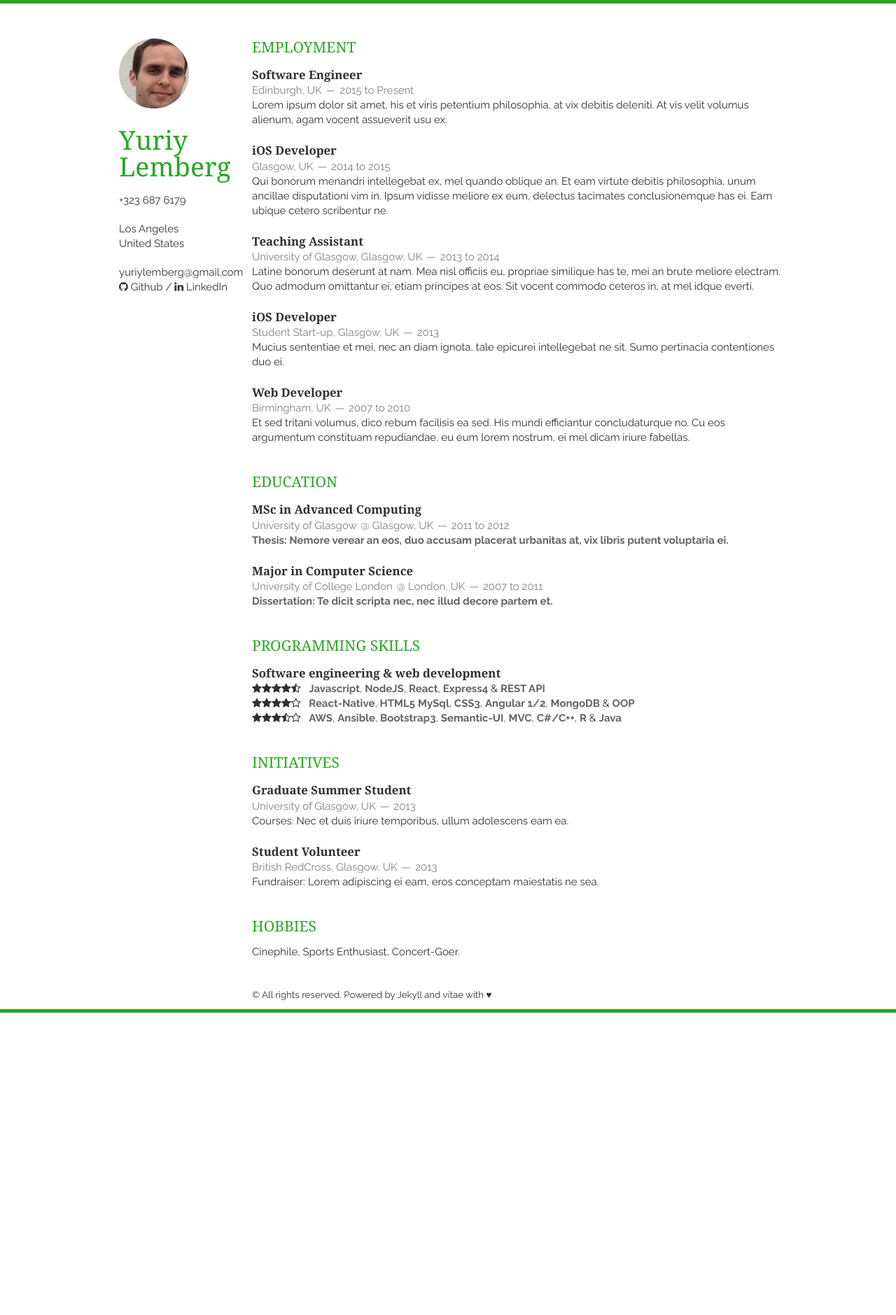
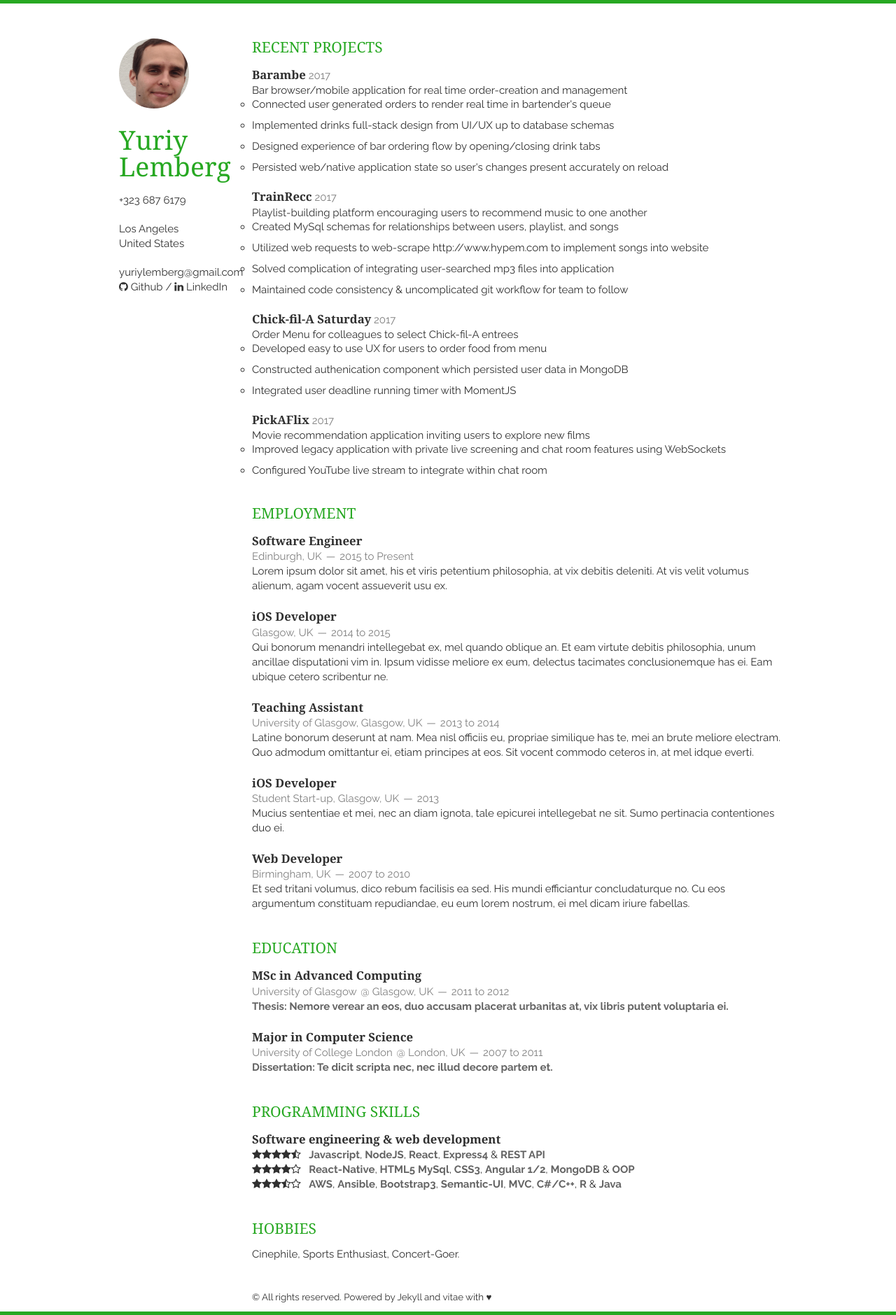
Before and after one commit to ylemberg/ylemberg.github.io, a Jekyll site: the page built from index.html, in a window 1280 px wide. Shown: the whole page at 70% size. Built offline with Jekyll 4.4.1, drawn with Linux system fonts in a browser that asks for light colours; nearby versions of some CDN libraries; the list of posts is cut into pages by our own code; before the commit the page ends 1447 px from its top, so only the background shows below that.

Commit message:
[feat] Finish adding projects

```diff
--- a/_includes/initiatives.html
+++ /dev/null
@@ -1,21 +0,0 @@
-<section class="thirteen columns">
-    <h1>Initiatives</h1>
-    <article>
-        <header>
-            <h1>Graduate Summer Student</h1>
-            <span><address>University of Glasgow, UK</address><time>2013</time></span>
-        </header>
-        <p>
-            Courses: Nec et duis iriure temporibus, ullum adolescens eam ea.
-        </p>
-    </article>
-    <article>
-        <header>
-            <h1>Student Volunteer</h1>
-            <span><address>British RedCross, Glasgow, UK</address><time>2013</time></span>
-        </header>
-        <p>
-            Fundraiser: Lorem adipiscing ei eam, eros conceptam maiestatis ne sea.
-        </p>
-    </article>
-</section>
--- /dev/null
+++ b/_includes/projects.html
@@ -0,0 +1,52 @@
+<section class="thirteen columns">
+  <h1>Recent Projects</h1>
+  <article>
+    <header>
+      <h1 class="project-title">Barambe</h1>
+      <span><time>2017</time></span>
+    </header>
+    <p class="project-description">Bar browser/mobile application for real time order-creation and management</p>
+    <ul class="bullet-points">
+      <li class="bullet-point">Connected user generated orders to render real time in bartender's queue</li>
+      <li class="bullet-point">Implemented drinks full-stack design from UI/UX up to database schemas</li>
+      <li class="bullet-point">Designed experience of bar ordering flow by opening/closing drink tabs</li>
+      <li class="bullet-point">Persisted web/native application state so user's changes present accurately on reload</li>
+    </ul>
+  </article>
+  <article>
+    <header>
+      <h1 class="project-title">TrainRecc</h1>
+      <span><time>2017</time></span>
+    </header>
+    <p class="project-description">Playlist-building platform encouraging users to recommend music to one another</p>
+    <ul class="bullet-points">
+      <li class="bullet-point">Created MySql schemas for relationships between users, playlist, and songs</li>
+      <li class="bullet-point">Utilized web requests to web-scrape http://www.hypem.com to implement songs into website</li>
+      <li class="bullet-point">Solved complication of integrating user-searched mp3 files into application</li>
+      <li class="bullet-point">Maintained code consistency & uncomplicated git workflow for team to follow</li>
+    </ul>
+  </article>
+  <article>
+    <header>
+      <h1 class="project-title">Chick-fil-A Saturday</h1>
+      <span><time>2017</time></span>
+    </header>
+    <p class="project-description">Order Menu for colleagues to select Chick-fil-A entrees</p>
+    <ul class="bullet-points">
+      <li class="bullet-point">Developed easy to use UX for users to order food from menu</li>
+      <li class="bullet-point">Constructed authenication component which persisted user data in MongoDB</li>
+      <li class="bullet-point">Integrated user deadline running timer with MomentJS</li>
+    </ul>
+  </article>
+  <article>
+    <header>
+      <h1 class="project-title">PickAFlix</h1>
+      <span><time>2017</time></span>
+    </header>
+    <p class="project-description">Movie recommendation application inviting users to explore new films</p>
+    <ul class="bullet-points">
+      <li class="bullet-point">Improved legacy application with private live screening and chat room features using WebSockets</li>
+      <li class="bullet-point">Configured YouTube live stream to integrate within chat room</li>
+    </ul>
+  </article>
+</section>
--- a/index.html
+++ b/index.html
@@ -1,6 +1,8 @@
 ---
 layout: layout
 ---
+
+{% include projects.html %}
 
 {% include employment.html %}
 
@@ -8,6 +10,4 @@ layout: layout
 
 {% include skills.html %}
 
-{% include initiatives.html %}
-
 {% include interests.html %}
--- a/static/css/layout.css
+++ b/static/css/layout.css
@@ -142,3 +142,13 @@ footer p {
     margin-bottom: 10px;
     font-size: 10pt;
 }
+
+/*Recent Projects*/
+
+.project-title {
+  display: inline;
+}
+
+.bullet-point {
+  list-style-type: circle;
+}
```
Also changed, not shown: 2 other files.
